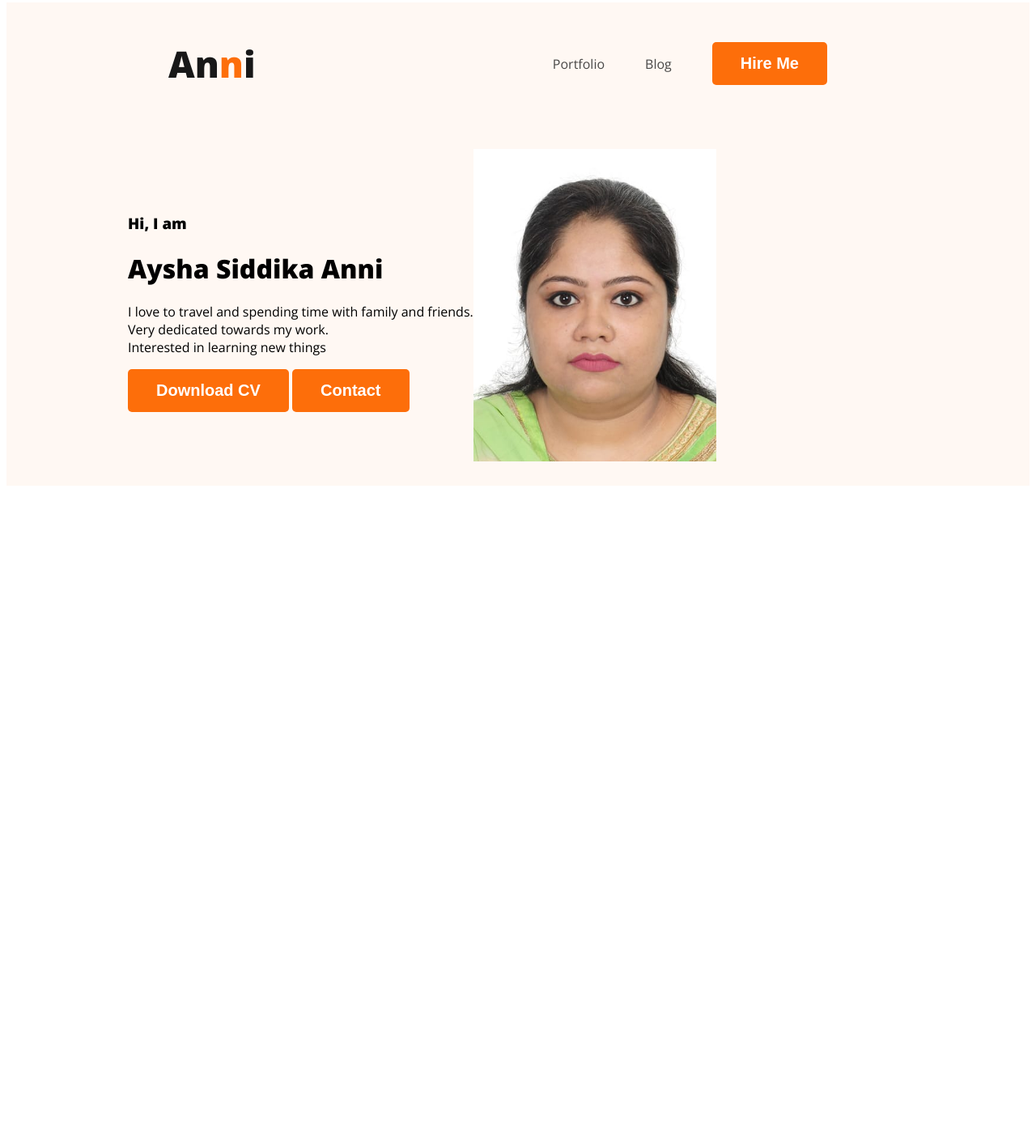
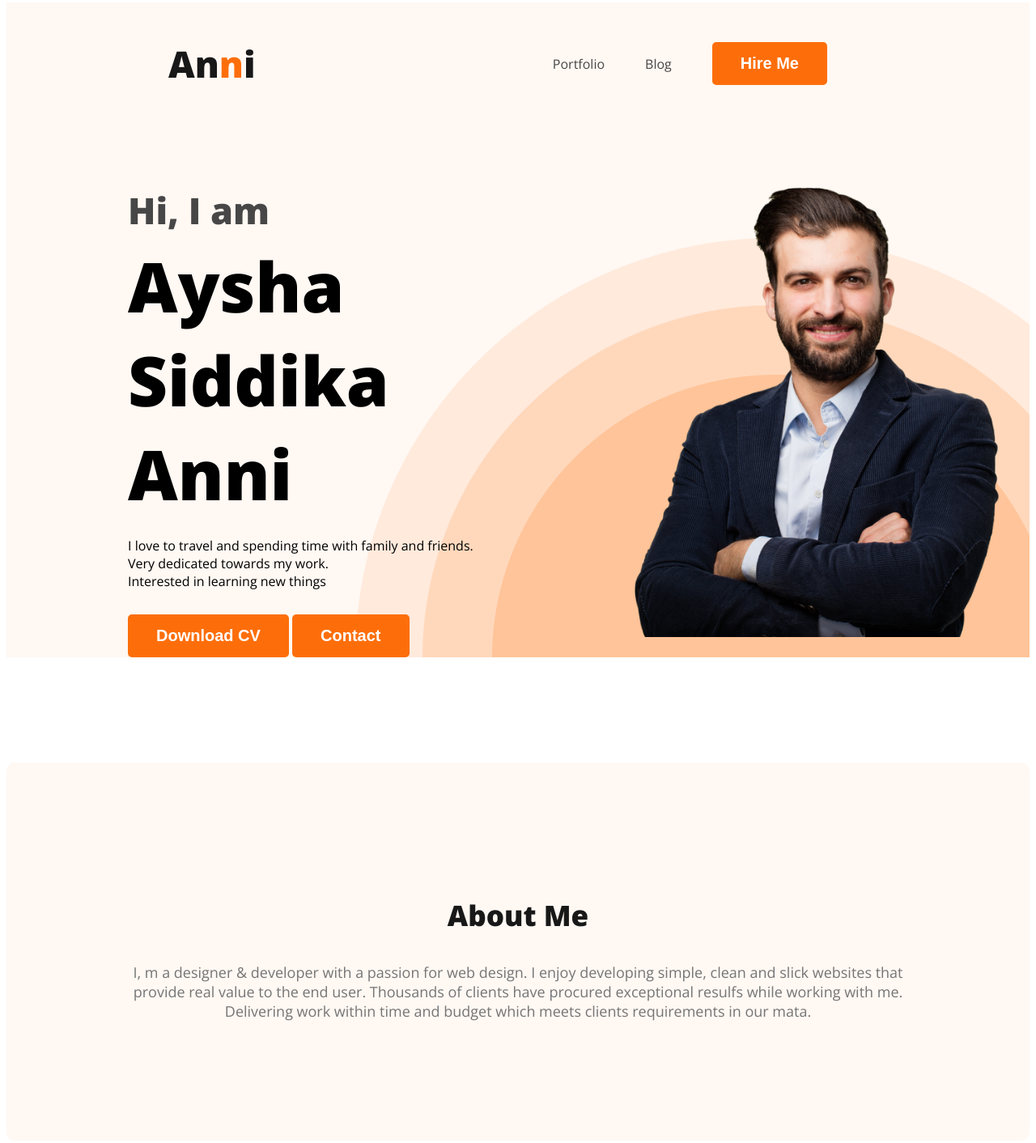
Before and after one commit to AyshaCSE/portfolio, a plain HTML site: page index.html in a window 1280 px wide. Shown: the part 5-1417 px from the top of the page at 81% size. Before the commit the page ends 800 px from the top, so only its background shows below. Drawn offline with nearby package versions, Linux system fonts and the light colour scheme.

Commit message:
fourth commit

```diff
--- a/index.html
+++ b/index.html
@@ -20,18 +20,22 @@
     </ul>
 </nav>
 <div class="banner">
-    <div>
+    <div class="banner-content">
         <h3 class="banner-greeting">Hi, I am</h3>
         <h1 class="banner-title">Aysha Siddika Anni</h1>
-        <p>I love to travel and spending time with family and friends.<br>Very dedicated towards my work.<br>Interested in learning new things</p>
+        <p class="banner-description">I love to travel and spending time with family and friends.<br>Very dedicated towards my work.<br>Interested in learning new things</p>
         <button class="btn-primary">Download CV</button>
         <button class="btn-primary">Contact</button>
     </div>
-    <img class="profile-pic" src="images/WhatsApp Image 2023-02-16 at 10.01.34 PM.jpeg">
+    <img class="profile-pic" src="images/hardy.png">
 </div>
     </header>
     <main>
+<section class="about">
+<h3 class="section-title">About Me</h3>
+<p class="section-description">I, m a designer & developer with a passion for web design. I enjoy developing simple, clean and slick websites that provide real value to the end user. Thousands of clients have procured exceptional resulfs while working with me. Delivering work within time and budget which meets clients requirements in our mata.</p>
 
+</section>
     </main>
     <footer>
 
--- a/styles/portfolio.css
+++ b/styles/portfolio.css
@@ -14,6 +14,19 @@
     font-size: 20px;
     font-weight: 700;
     padding: 15px 35px;
+}
+.section-title{
+    color:#181818;
+text-align: center;
+font-size: 35px;
+font-weight: 700;
+}
+.section-description{
+    color: #757575;
+text-align: center;
+font-size: 18px;
+
+
 }
 /* nav related design*/
 nav{
@@ -42,12 +55,45 @@ font-weight: 800;
   /* header related styles*/
   .header{
     background-color: #FFF8F3;
+    background-image: url(../images/header_bg.png);
+    background-repeat: no-repeat;
+    background-position: bottom right;
+
   }
   .banner{
-    padding: 30px 30px 30px 150px;
+    padding: 30px 30px 0px 150px;
     display: flex;
     align-items: center;
+    justify-content: space-between;
+
   }
+  .banner-content{
+    max-width: 500px;
+}
   .banner .profile-pic{
-    width: 300px;
+    width: 500px;
+
   }
+  .banner-greeting{
+    font-size: 45px;
+    color: #474747;
+    margin-bottom: 0;
+  }
+  .banner-title{
+    font-size: 85px;
+    font-weight: 700;
+    margin-top: 5px;
+    margin-bottom: 20px;
+  }
+  .banner-description{
+    margin-bottom: 30px;
+  }
+  /*main section styles*/
+
+  /*about section styles*/
+  .about{
+    padding: 130px;
+    border-radius: 10px;
+background: #FFF8F3;
+margin: 130px 0;
+  }
```
